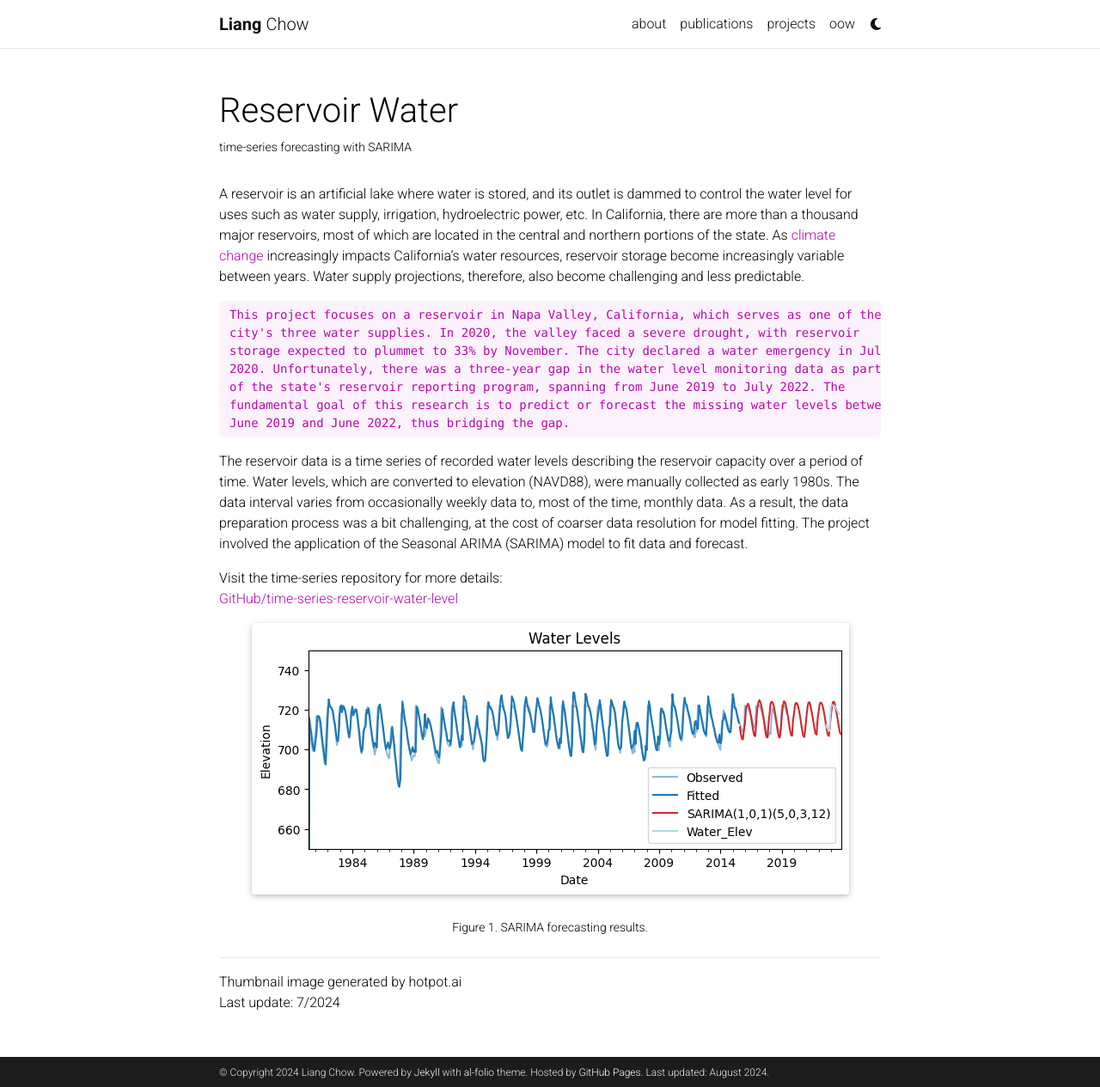
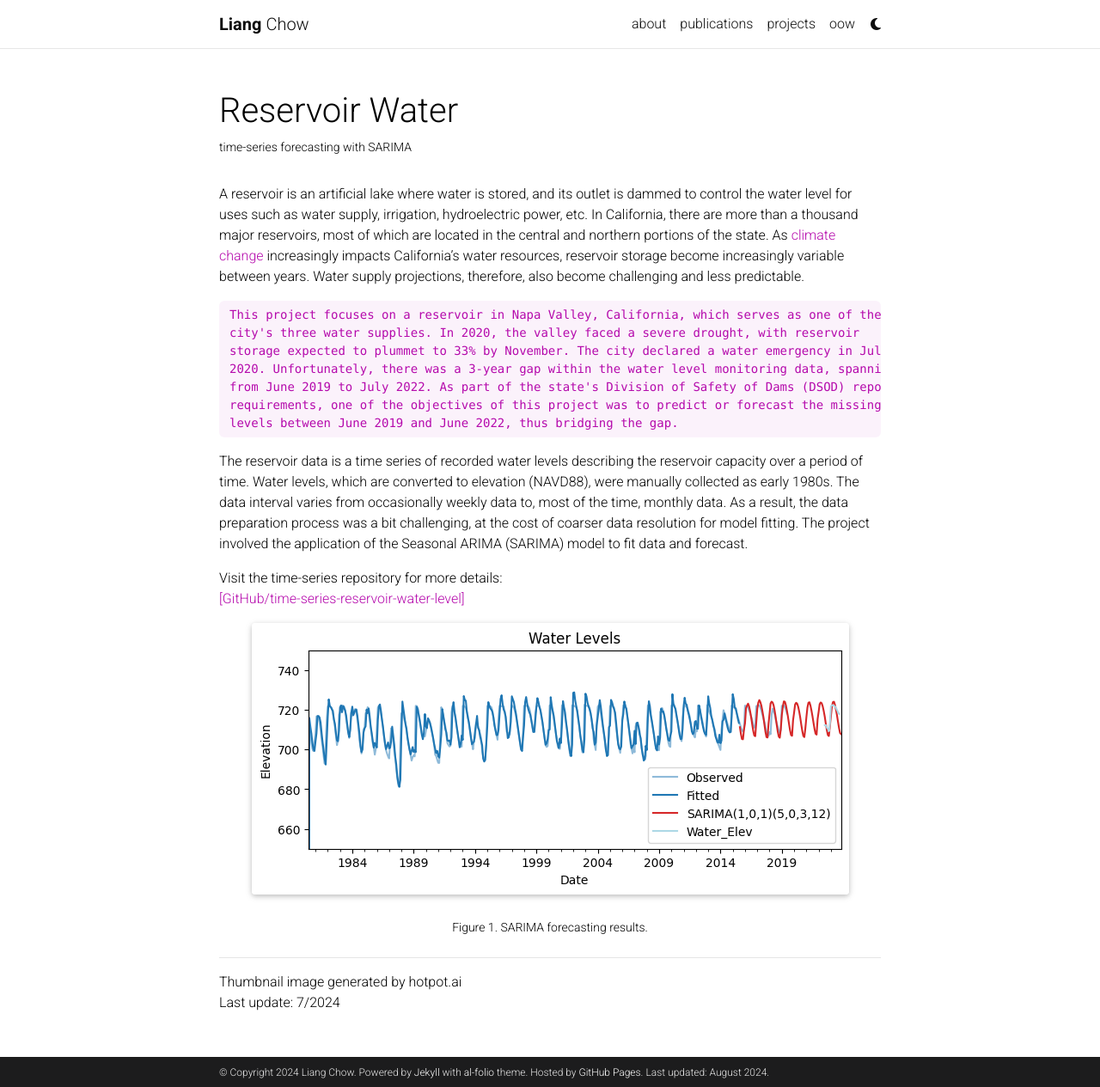
Before and after one commit to liangchow/liangchow.github.io, a Jekyll site: the page built from _projects/4_project.md, in a window 1280 px wide and 1265 px high. Shown: the whole window at 86% size. Built offline with Jekyll 4.4.1, drawn with Linux system fonts in a browser that asks for light colours; comment, search, counter and statistics services are not loaded; a style sheet for code colours, icons or effects is not loaded.

```diff
--- a/_projects/4_project.md
+++ b/_projects/4_project.md
@@ -16,17 +16,17 @@ become increasingly variable between years. Water supply projections, therefore,
 	This project focuses on a reservoir in Napa Valley, California, which serves as one of the
 	city's three water supplies. In 2020, the valley faced a severe drought, with reservoir
 	storage expected to plummet to 33% by November. The city declared a water emergency in July
-	2020. Unfortunately, there was a three-year gap in the water level monitoring data as part
-	of the state's reservoir reporting program, spanning from June 2019 to July 2022. The
-	fundamental goal of this research is to predict or forecast the missing water levels between
-	June 2019 and June 2022, thus bridging the gap.
+	2020. Unfortunately, there was a 3-year gap within the water level monitoring data, spanning
+	from June 2019 to July 2022. As part of the state's Division of Safety of Dams (DSOD) reporting
+	requirements, one of the objectives of this project was to predict or forecast the missing water
+	levels between June 2019 and June 2022, thus bridging the gap.
 
 The reservoir data is a time series of recorded water levels describing the reservoir capacity over a period of time. Water levels, which are converted to elevation (NAVD88),
 were manually collected as early 1980s. The data interval varies from occasionally weekly data to, most of the time, monthly data. As a result, the data preparation process was a bit challenging,
 at the cost of coarser data resolution for model fitting. The project involved the application of the Seasonal ARIMA (SARIMA) model to fit data and forecast.
 
 Visit the time-series repository for more details: <br>
-[GitHub/time-series-reservoir-water-level](https://github.com/liangchow/time-series-reservoir-water-level/)
+[[GitHub/time-series-reservoir-water-level]](https://github.com/liangchow/time-series-reservoir-water-level/)
 
 <div class="row justify-content-sm-center">
     <div>
```
Also changed, not shown: _pages/about.md (+1 -1 lines), _projects/2_project.md (+1 -1 lines).
